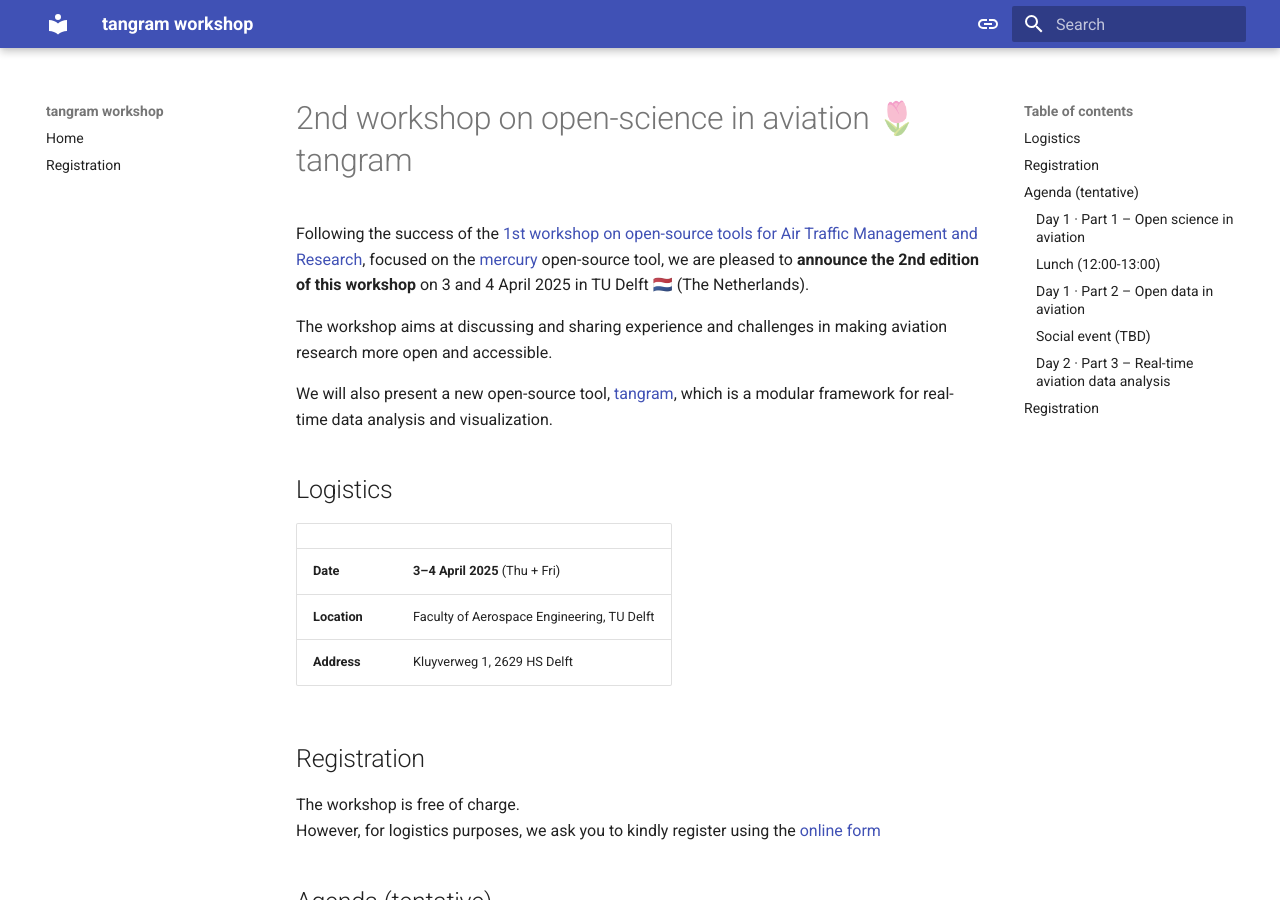
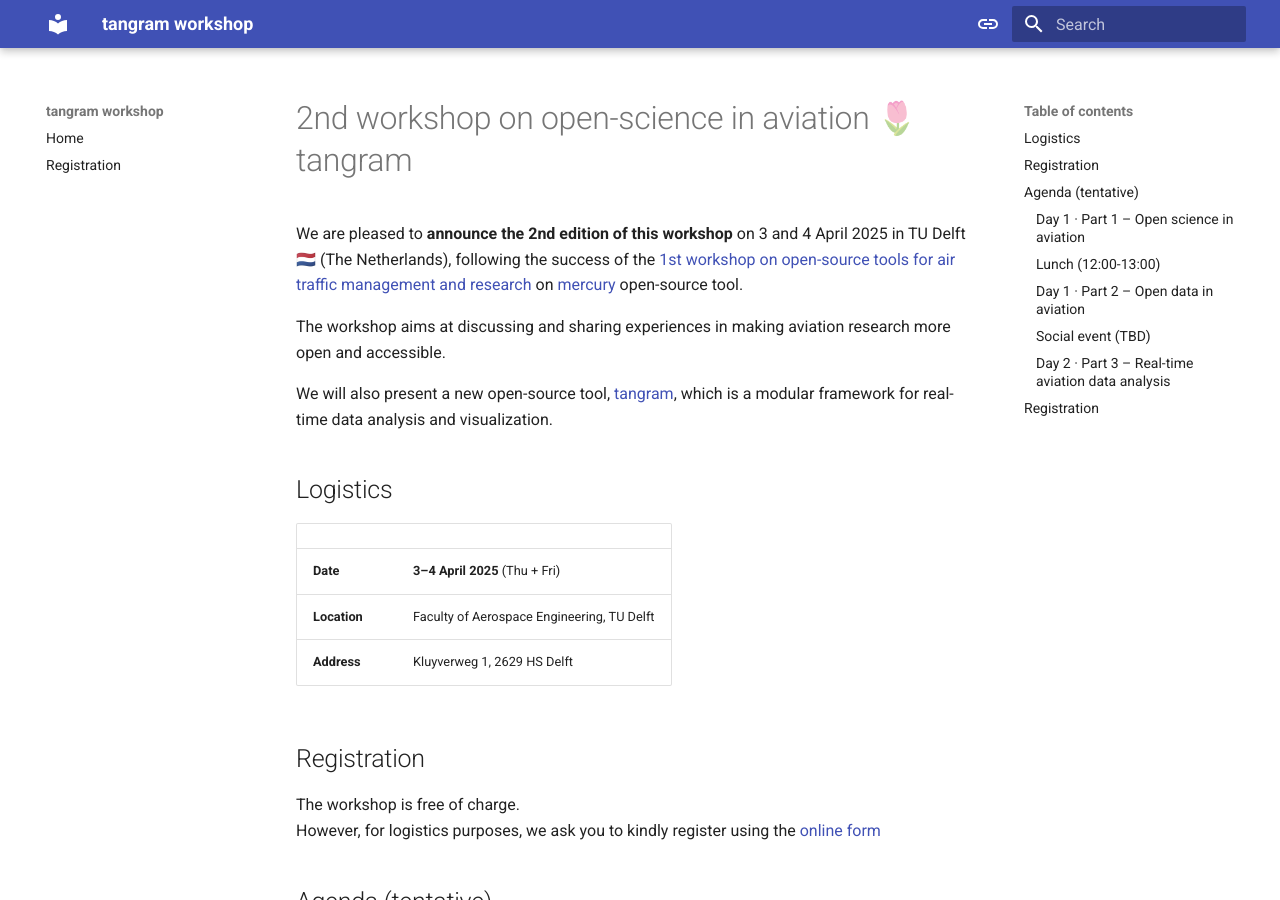
Before and after one commit to open-aviation/workshop, an MkDocs documentation site: the page built from docs/index.md, in a window 1280 px wide and 900 px high. Built offline with MkDocs 1.6.1 and Material for MkDocs 9.7.7, drawn with Linux system fonts in a browser that asks for light colours.

Commit message:
Update index.md

```diff
--- a/docs/index.md
+++ b/docs/index.md
@@ -1,9 +1,9 @@
 # 2nd workshop on open-science in aviation 🌷 tangram
 
-Following the success of the [1st workshop on open-source tools for Air Traffic
-Management and Research](https://blog.westminster.ac.uk/atm-team/open-source-tools-activities/), focused on the [mercury](https://blog.westminster.ac.uk/atm-team/wp-content/uploads/sites/114/2025/01/2024-11-Mercury_tutorial_workshop.pdf) open-source tool, we are pleased to **announce the 2nd edition of this workshop** on 3 and 4 April 2025 in TU Delft 🇳🇱 (The Netherlands).
+We are pleased to **announce the 2nd edition of this workshop** on 3 and 4 April 2025 in TU Delft 🇳🇱 (The Netherlands), following the success of the [1st workshop on open-source tools for air traffic
+management and research](https://blog.westminster.ac.uk/atm-team/open-source-tools-activities/) on [mercury](https://blog.westminster.ac.uk/atm-team/wp-content/uploads/sites/114/2025/01/2024-11-Mercury_tutorial_workshop.pdf) open-source tool.
 
-The workshop aims at discussing and sharing experience and challenges in making aviation research more open and accessible.
+The workshop aims at discussing and sharing experiences in making aviation research more open and accessible.
 
 We will also present a new open-source tool, [tangram](https://github.com/open-aviation/tangram), which is a modular framework for real-time data analysis and visualization.
 
```
